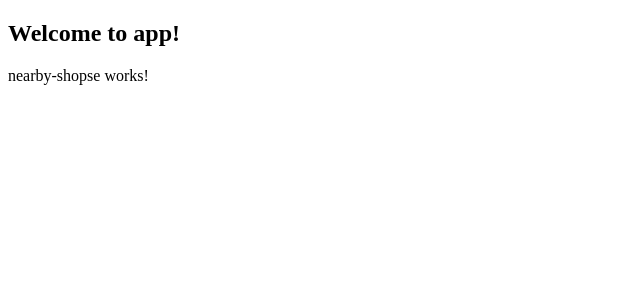
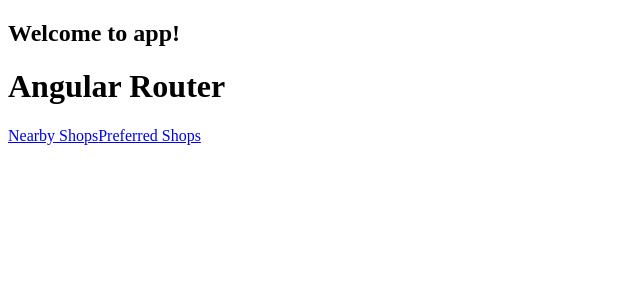
Before and after one commit to AbdelalimHKF/ShopWebApp, an Angular app in the folder shop-app-client/: page / in a window 1280 px wide. Shown: the top 300 px of the page, without its empty margins (0-640 px from the left). Built offline with nearby package versions, Linux system fonts and the light colour scheme; no server answers.

Commit message:
Add a separate routing module

```diff
--- /dev/null
+++ b/shop-app-client/src/app/app-routing.module.ts
@@ -0,0 +1,19 @@
+import { NgModule } from '@angular/core';
+import { CommonModule } from '@angular/common';
+import { RouterModule,Routes} from '@angular/router';
+import { NearbyShopsComponent } from './nearby-shops/nearby-shops.component';
+
+const appRoutes: Routes =[
+  { path:'nearbyshops', component: NearbyShopsComponent }
+  /*{path:'preferredshops', component :futur preferredShopsComponent}*/
+];
+
+
+@NgModule({
+  imports: [
+    RouterModule.forRoot(appRoutes)
+  ],
+  declarations: [],
+  exports :[RouterModule]
+})
+export class AppRoutingModule { }
--- a/shop-app-client/src/app/app.component.html
+++ b/shop-app-client/src/app/app.component.html
@@ -1,2 +1,8 @@
 <h2> Welcome to {{ title }}!</h2>
-<app-nearby-shops></app-nearby-shops>
+<!--<app-nearby-shops></app-nearby-shops>-->
+<h1>Angular Router</h1>
+  <nav>
+    <a routerLink="nearbyshops" routerLinkActive="active">Nearby Shops</a>
+    <a routerLink="preferredshops" routerLinkActive="active">Preferred Shops</a>
+  </nav>
+  <router-outlet></router-outlet>
--- a/shop-app-client/src/app/app.module.ts
+++ b/shop-app-client/src/app/app.module.ts
@@ -6,6 +6,7 @@ import { AppComponent } from './app.component';
 import { NearbyShopsComponent } from './nearby-shops/nearby-shops.component';
 import { ShopComponent } from './shop/shop.component';
 import { HttpClientModule } from '@angular/common/http';
+import { AppRoutingModule } from './/app-routing.module';
 
 
 @NgModule({
@@ -16,7 +17,8 @@ import { HttpClientModule } from '@angular/common/http';
   ],
   imports: [
     BrowserModule,
-    HttpClientModule
+    HttpClientModule,
+    AppRoutingModule
   ],
   providers: [],
   bootstrap: [AppComponent]
```
